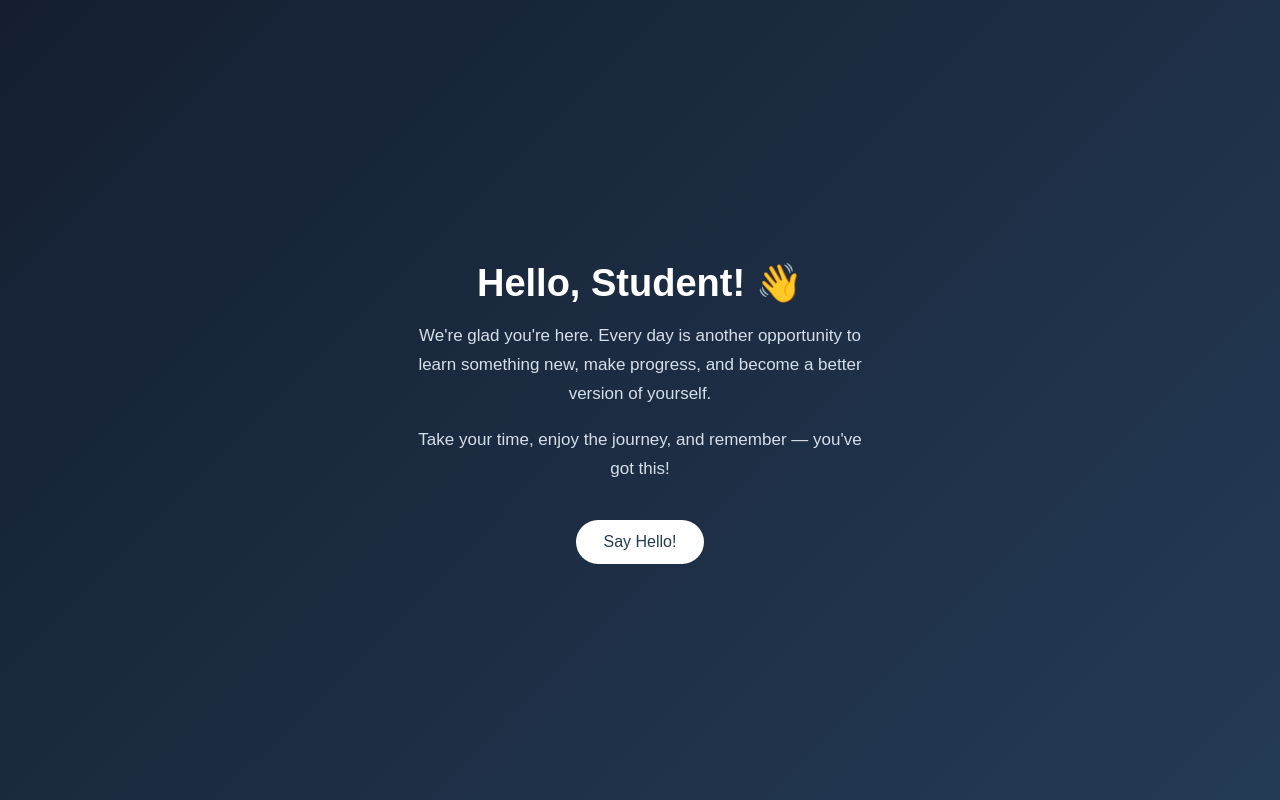
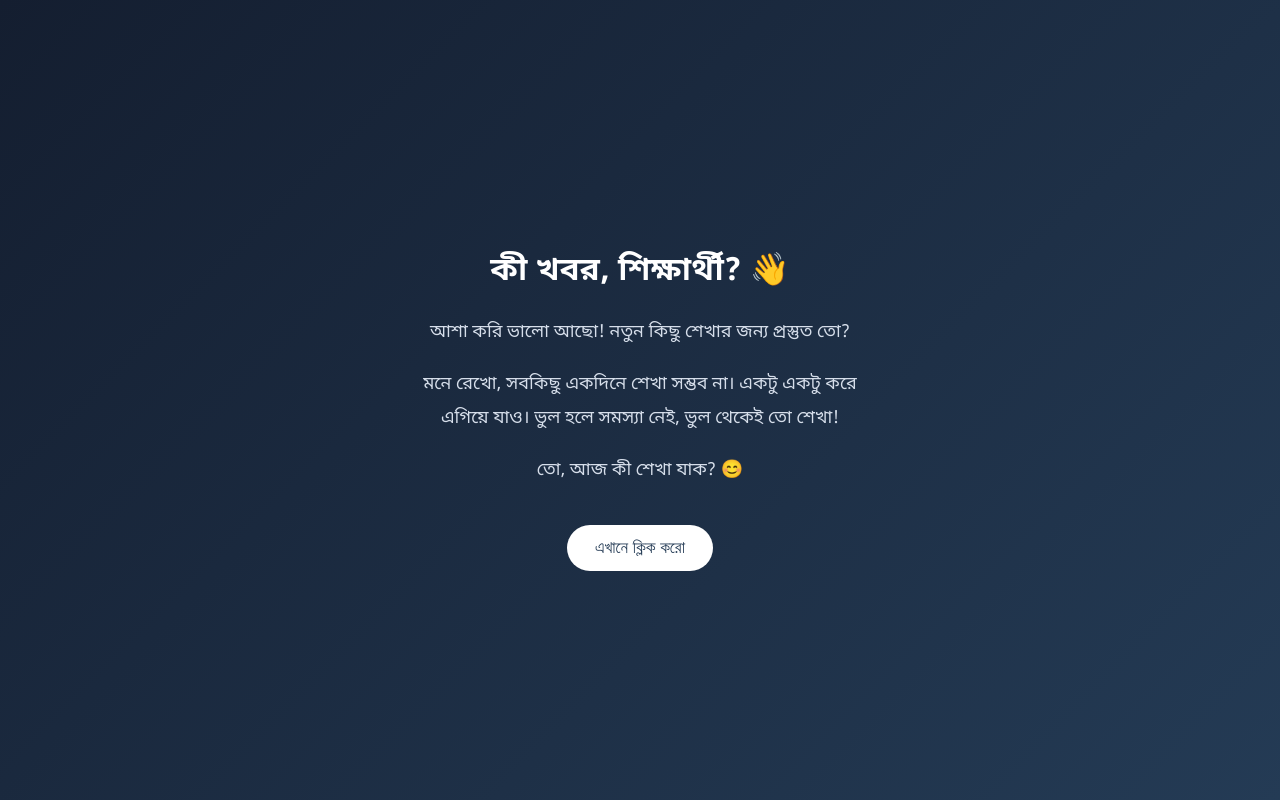
Before and after one commit to joachimbadhon-star/My-app, a plain HTML site: page index.html in a window 1280 px wide. Drawn offline with Linux system fonts and the light colour scheme.

Commit message:
2Update index.html

```diff
--- a/index.html
+++ b/index.html
@@ -1,15 +1,15 @@
 
 <!DOCTYPE html>
-<html lang="en">
+<html lang="bn">
 <head>
     <meta charset="UTF-8">
     <meta name="viewport" content="width=device-width, initial-scale=1.0">
-    <title>Hello, Student!</title>
+    <title>শিক্ষার্থী স্বাগতম</title>
 
     <style>
         body {
             margin: 0;
-            font-family: Arial, sans-serif;
+            font-family: "Noto Sans Bengali", sans-serif;
             background: linear-gradient(135deg, #141e30, #243b55);
             color: white;
             min-height: 100vh;
@@ -20,18 +20,17 @@
         }
 
         .welcome {
-            padding: 40px 25px;
+            padding: 35px 25px;
             max-width: 450px;
         }
 
         h1 {
-            font-size: 38px;
-            margin-bottom: 15px;
+            font-size: 32px;
         }
 
         p {
-            font-size: 17px;
-            line-height: 1.7;
+            font-size: 18px;
+            line-height: 1.9;
             color: #d6deea;
         }
 
@@ -40,9 +39,9 @@
             padding: 13px 28px;
             border: none;
             border-radius: 30px;
-            background: #ffffff;
+            background: white;
             color: #243b55;
-            font-size: 16px;
+            font-size: 17px;
             cursor: pointer;
         }
 
@@ -55,28 +54,42 @@
 <body>
 
     <div class="welcome">
-        <h1>Hello, Student! 👋</h1>
+        <h1>কী খবর, শিক্ষার্থী? 👋</h1>
 
         <p>
-            We're glad you're here.
-            Every day is another opportunity
-            to learn something new, make progress,
-            and become a better version of yourself.
+            আশা করি ভালো আছো!
+            নতুন কিছু শেখার জন্য প্রস্তুত তো?
         </p>
 
         <p>
-            Take your time, enjoy the journey,
-            and remember — you've got this!
+            মনে রেখো, সবকিছু একদিনে শেখা সম্ভব না।
+            একটু একটু করে এগিয়ে যাও।
+            ভুল হলে সমস্যা নেই, ভুল থেকেই তো শেখা!
+        </p>
+
+        <p>
+            তো, আজ কী শেখা যাক? 😊
         </p>
 
         <button onclick="sayHello()">
-            Say Hello!
+            এখানে ক্লিক করো
         </button>
     </div>
 
     <script>
         function sayHello() {
-            alert("Hey there! 😊 Hope you're having a great day. Keep learning!");
+            const messages = [
+                "কী রে! সব ঠিকঠাক বুঝতেছিস তো? 😄",
+                "আরে, ভয় পাওয়ার কিছু নেই! ধীরে ধীরে শেখ।",
+                "কিছু না বুঝলে আবার চেষ্টা কর, আমি আছি!",
+                "পড়াশোনার পাশাপাশি একটু হাসিখুশিও থাকিস! 😁",
+                "আজকে কিন্তু নতুন কিছু শিখতেই হবে!"
+            ];
+
+            const randomMessage =
+                messages[Math.floor(Math.random() * messages.length)];
+
+            alert(randomMessage);
         }
     </script>
 
```
